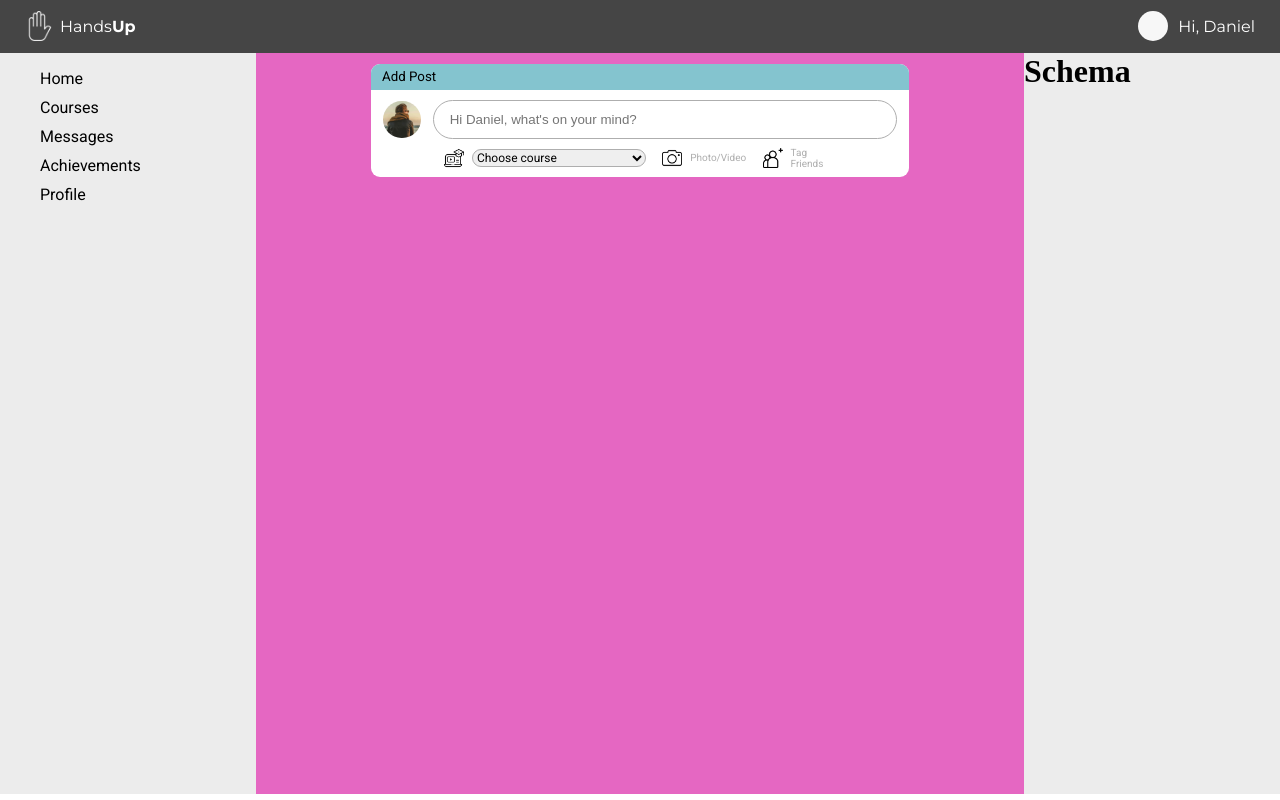
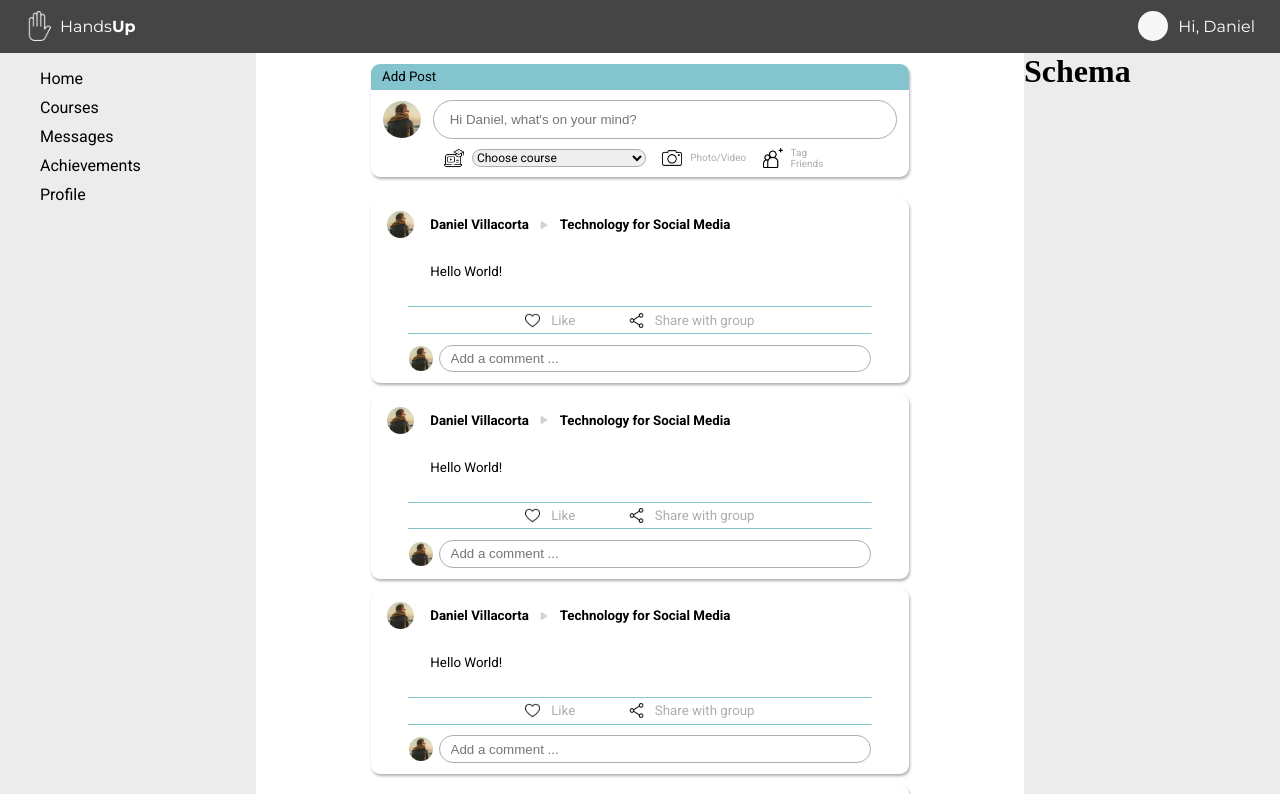
Before and after one commit to samdarrehshourian/Hands-Up, a React (Create React App) app: page / in a window 1280 px wide. Built offline with nearby package versions, Linux system fonts and the light colour scheme.

Commit message:
Created the post components

```diff
--- a/src/components/AddPosts.js
+++ b/src/components/AddPosts.js
@@ -6,6 +6,45 @@ import tagFriendsIcon from '../icons/Flow/tagFriends.png';
 import '../scss-style/AddPosts.scss';
 
 const  AddPosts = () => {
+
+  const posts = [
+    {
+      userImg: profileImg,
+      userName: "Daniel Villacorta",
+      content: "Has someone solved exercises 5.1.12?",
+      course: "Discrete Mathematics",
+      img: profileImg
+    },
+    {
+      userImg: profileImg,
+      userName: "Amanda Eriksson",
+      content: "Is anyone having problems with Slack? I can’t log in.",
+      course: "Technology for Social Media",
+      img: profileImg
+    },
+    {
+      userImg: profileImg,
+      userName: "Frida Ylitalo",
+      content: "Can someone share theire notes with me from todays lecture?",
+      course: "Statistics",
+      img: profileImg
+    },
+    {
+      userImg: profileImg,
+      userName: "Sam Zadeh Darrehshourian",
+      content: "At what time is the exam?",
+      course: "Discrete Mathematics",
+      img: profileImg
+    },
+    {
+      userImg: profileImg,
+      userName: "Frida Andersson",
+      content: "When will the lecture slides be out?",
+      course: "Discrete Mathematics",
+      img: profileImg
+    }
+  ];
+
   return (
     <div className = 'add-post-container'>
       <div id = 'add-post-title'>
--- a/src/components/Home.js
+++ b/src/components/Home.js
@@ -1,12 +1,26 @@
 import React from 'react';
 import '../scss-style/Home.scss';
 import AddPosts from './AddPosts.js'
+import Post from './Post.js'
+
 
 const  Home = () => {
   return (
     <div className = 'home-container'>
       <div className = 'home'>
         <AddPosts/>
+        <Post/>
+        <Post/>
+        <Post/>
+        <Post/>
+        <Post/>
+        <Post/>
+        <Post/>
+        <Post/>
+        <Post/>
+        <Post/>
+        <Post/>
+
       </div>
     </div>
   );
--- /dev/null
+++ b/src/components/Post.js
@@ -0,0 +1,37 @@
+import React from 'react';
+import profileImg from '../example-picture/example-picture.jpg';
+import arrow from '../icons/Flow/Pil_flowToPerson.png';
+import like from '../icons/Flow/like.png';
+import share from '../icons/Flow/shareWithGroup.png';
+import '../scss-style/Post.scss';
+
+const  Post = () => {
+
+  return (
+      <div className = 'post-container'>
+        <div className = 'name-course-info-container'>
+            <img className = 'profile-pic' src={profileImg} alt='Example of profile picture'/>
+            <p>Daniel Villacorta</p>
+            <img className = 'arrow-icon' src={arrow} alt='Arrow-icon'/>
+            <p>Technology for Social Media</p>
+        </div>
+        <div className = 'content-container'>
+            <p className = 'content'>Hello World!</p>
+        </div>
+        <hr></hr>
+        <div className = 'like-share-container'>
+            <img className = 'icon' src={like} alt='Like-icon'/>
+            <p className = 'text' id = 'like-text'>Like</p>
+            <img className = 'icon' id = 'share-icon'src={share} alt='Share-icon'/>
+            <p className = 'text'>Share with group</p>
+        </div>
+        <hr></hr>
+        <div className = 'comment-container'>
+            <img className = 'comment-pic' src={profileImg} alt='Example of profile picture'/>
+            <input className = 'comment-input' type='text' placeholder="Add a comment ..."/>
+        </div>
+      </div>
+  )
+}
+
+export default Post;
--- a/src/scss-style/AddPosts.scss
+++ b/src/scss-style/AddPosts.scss
@@ -7,6 +7,8 @@
     margin-top: 2%;
     background-color: $white;
     border-radius: 9px;
+    margin-bottom: 3%;
+    box-shadow: 1px 2px 3px $darkGray;
 
     #add-post-title{
         padding-top: 1%;
--- a/src/scss-style/Fonts.scss
+++ b/src/scss-style/Fonts.scss
@@ -6,3 +6,10 @@
 
 $regular: 400;
 $bold: 700;
+
+@mixin font ($weight, $size, $color) {
+    font-family: 'Roboto', sans-serif;
+    font-weight: $weight;
+    font-size: $size;
+    color: $color;
+}
--- a/src/scss-style/Home.scss
+++ b/src/scss-style/Home.scss
@@ -6,7 +6,7 @@
     overflow-y: scroll;
     display: flex;
     justify-content: center;
-    background-color: $pink;
+    background-color: $white;
 
     .home{
         width: 70%;
--- /dev/null
+++ b/src/scss-style/Post.scss
@@ -0,0 +1,115 @@
+@import './Colors.scss';
+@import './Fonts.scss';
+
+.post-container{
+    display: inline-block;
+    width: 100%;
+    margin-top: 1%;
+    margin-bottom: 1%;
+    background-color: $white;
+    border-radius: 9px;
+    box-shadow: 1px 2px 3px $darkGray;
+
+    .name-course-info-container{
+        display: flex;
+        width: 100%;
+        height: 100%;
+        align-items: center;
+        justify-content: flex-start;
+        margin-top: 1%;
+        margin-bottom: 1%;
+
+        .profile-pic{
+            width: 5%;
+            height: auto;
+            border-radius: 25px;
+            margin-left: 3%;
+            margin-right: 3%;
+        }
+
+        .arrow-icon{
+            width: 20px;
+            height: 20px;
+            margin-right: 1%;
+            margin-left: 1%;
+        }
+
+        p{
+            @include font($bold, smaller, $black);
+        }
+    }
+
+    .content-container{
+        display: flex;
+        align-items: center;
+        flex-wrap: wrap;
+
+        p{
+            @include font($regular, smaller, $black);
+            margin-right: 11%;
+            margin-left: 11%;
+            margin-bottom: 5%;
+            white-space: normal;
+        }
+    }
+
+    hr{
+        width: 86%;
+        border-top: 1px solid $blue;
+        border-bottom: $white;
+        border-width: thin;
+        margin-bottom: 0;
+        margin-top: 0;
+    }
+
+    .like-share-container{
+        display: flex;
+        justify-content: center;
+        align-items: center;
+
+        .icon{
+            width: 15px;
+            height: 15px;
+            margin:1%;
+        }
+
+        .text{
+            @include font($regular, smaller, $darkGray);
+            margin: 1%;
+        }
+
+        #share-icon{
+            margin-left: 5%;
+        }
+
+        #like-text{
+            margin-right: 5%;
+        }
+    }
+
+    .comment-container{
+        display: flex;
+        padding-top: 2%;
+        width: 100%;
+        height: 100%;
+        align-items: center;
+        justify-content: center;
+        margin-bottom: 2%;
+
+        .comment-pic{
+            width: 4.5%;
+            height: auto;
+            border-radius: 50px;
+            margin-right: 1%;
+        }
+
+        .comment-input{
+            width: 76%;
+            padding: 1% 2%;
+            border-radius: 50px;
+            border-style: solid;
+            border-color: $darkGray;
+            border-width: thin;
+        }
+    }
+}
```
